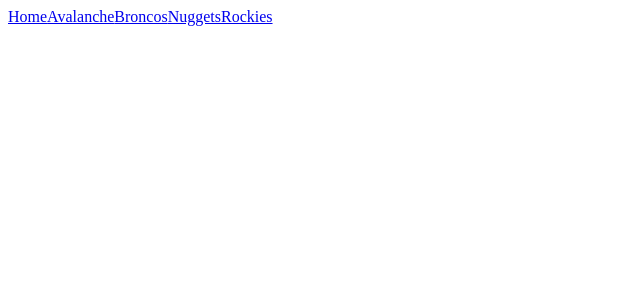
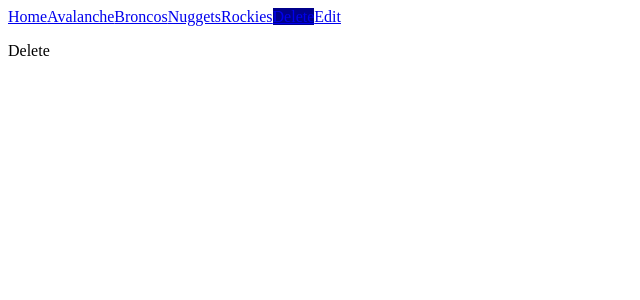
Before and after one commit to LynnEdwardMcqueen/Phase2Project, a React (Create React App) app: page /Delete in a window 1280 px wide. Shown: the top 300 px of the page, without its empty margins (0-640 px from the left). Built offline with nearby package versions, Linux system fonts and the light colour scheme; data requests are answered from the project's data file.

Commit message:
Added Edit and Delete options to the NAV bar

```diff
--- a/src/components/App.js
+++ b/src/components/App.js
@@ -8,6 +8,8 @@
 import Rockies from "./Rockies.js"
 import NavBar from "./Navbar.js"
 import Home from "./Home.js"
+import Delete from "./Delete.js"
+import Edit from "./Edit.js"
 
 function App() {
   const [championshipRecords, setChampionshipRecords] = useState([])
@@ -22,24 +24,41 @@
   }, [] )
 
 
+  function championshipRecordsFilter( desiredTeam ) {
+    return (championshipRecords.filter((title) => {
+      if (title.team === desiredTeam) {
+        return true
+      } else {
+        return false
+      }
+    }))
+  }
 
 
   return (
+
     <div>
       <NavBar/>
       <Switch>
         <Route path="/Rockies" >
-          <Rockies titles = {championshipRecords} />
+          <Rockies titles = {championshipRecordsFilter("Rockies")} />
         </Route>
         <Route path= "/Broncos" >
-          <Broncos titles = {championshipRecords} />
+          <Broncos titles = {championshipRecordsFilter("Broncos")} />
         </Route>
         <Route path = "/Avalanche">
-          <Avalanche titles = {championshipRecords} />
+          <Avalanche titles = {championshipRecordsFilter("Avalanche")} />
         </Route>
         <Route path = "/Nuggets">
-          <Nuggets titles = {championshipRecords} />
+          <Nuggets titles = {championshipRecordsFilter("Nuggets")} />
         </Route>
+        <Route path = "/Delete">
+          <Delete titles =  {championshipRecords}/>
+        </Route>
+        <Route path = "/Edit">
+          <Edit titles =  {championshipRecords} />
+        </Route>
+
         <Route exact path= "/">
           <Home />
         </Route>
--- /dev/null
+++ b/src/components/Delete.js
@@ -0,0 +1,11 @@
+import React from "react";
+
+function Delete( {titles}) {
+  console.log("Delete")
+  console.log(titles)
+  return (
+    <p> Delete </p>
+  )
+}
+
+export default Delete;
--- /dev/null
+++ b/src/components/Edit.js
@@ -0,0 +1,11 @@
+import React from "react";
+
+function Edit( {titles}) {
+  console.log("Edit")
+  console.log(titles)
+  return (
+    <p> Edit </p>
+  )
+}
+
+export default Edit;
--- a/src/components/Navbar.js
+++ b/src/components/Navbar.js
@@ -56,6 +56,26 @@
       >
         Rockies
       </NavLink>
+
+      <NavLink
+        to="/Delete"
+        /* add prop for activeStyle */
+        activeStyle={{
+          background: "darkblue",
+        }}
+      >
+        Delete
+      </NavLink>
+
+      <NavLink
+        to="/Edit"
+        /* add prop for activeStyle */
+        activeStyle={{
+          background: "darkblue",
+        }}
+      >
+        Edit
+      </NavLink>
   </div>;
 }
 
```
Also changed, not shown: src/components/Delete copy.js (added).
